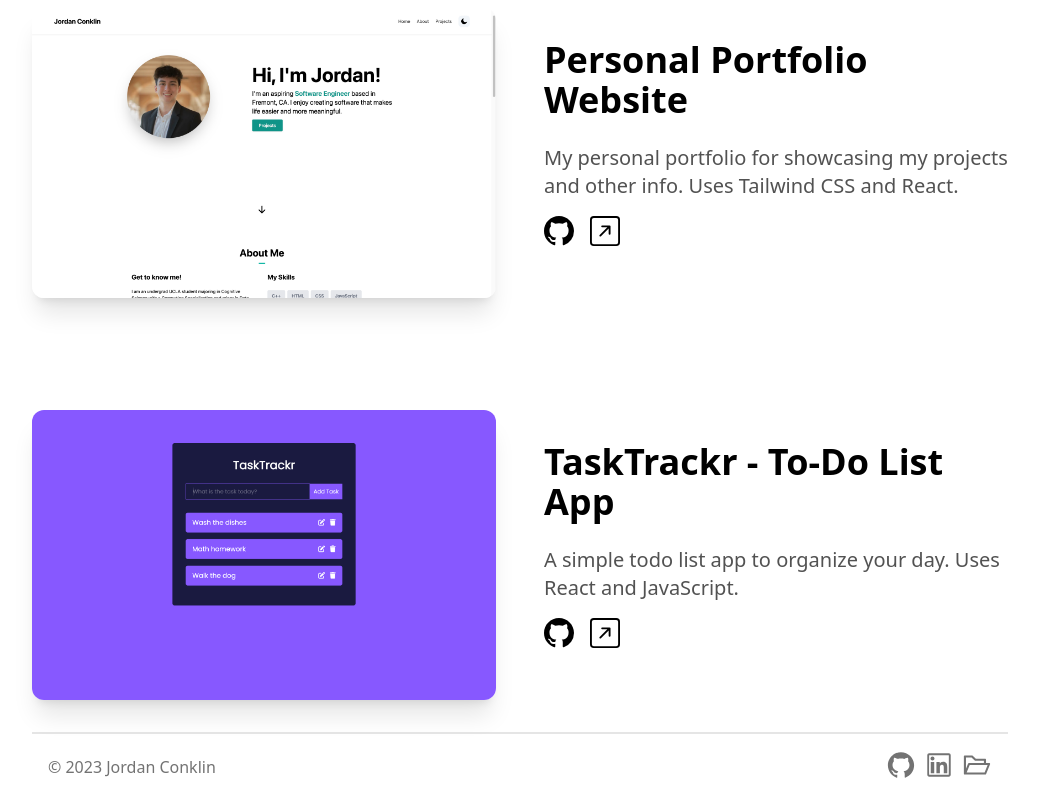
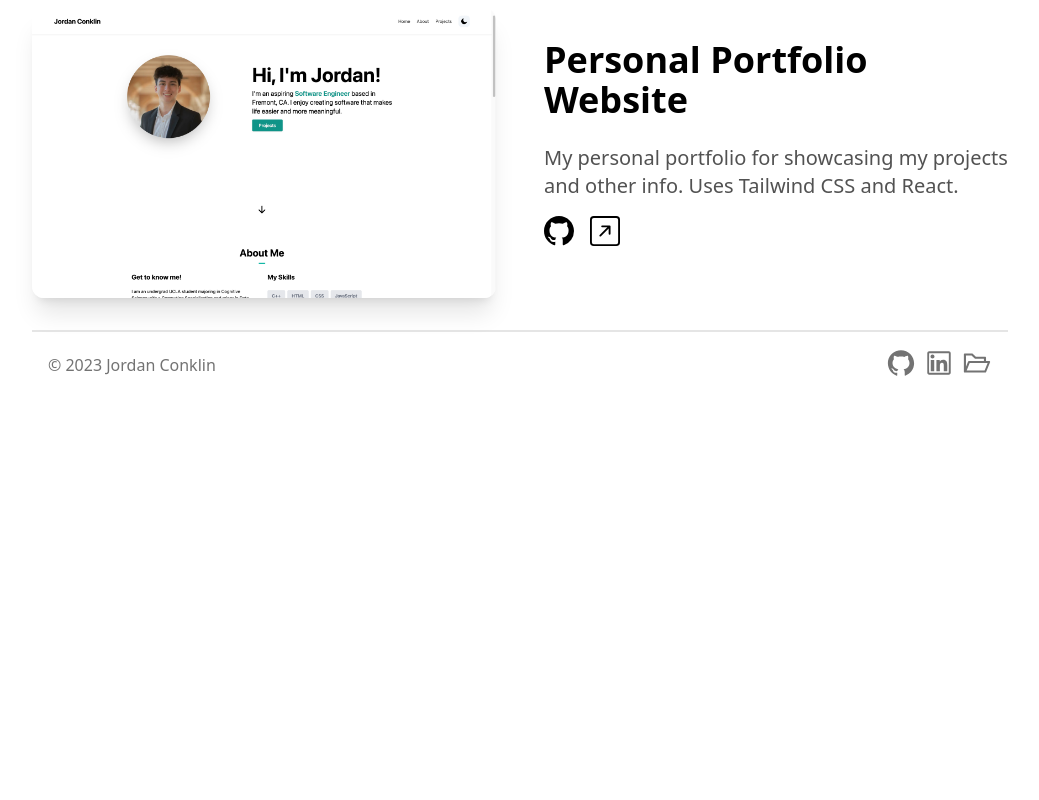
Before and after one commit to jordanconklin/jordan-conklin-personal-portfolio, a Next.js app: page / in a window 1280 px wide. Shown: the part 3564-4364 px from the top of the page, without its empty margins (120-1159 px from the left). After the commit the page ends 3962 px from the top, so only its background shows below. Built offline with nearby package versions, Linux system fonts and the light colour scheme.

Commit message:
rid of tasktrakr app

```diff
--- a/components/ProjectsSection.tsx
+++ b/components/ProjectsSection.tsx
@@ -49,14 +49,6 @@ const projects = [
     image: "/portfolio-website-image.png",
     github: "https://github.com/jordanconklin/personal-portfolio",
     link: "https://jordan-conklin-personal-portfolio.vercel.app",
-  },
-  {
-    name: "TaskTrackr - To-Do List App",
-    description:
-      "A simple todo list app to organize your day. Uses React and JavaScript.",
-    image: "/tasktrackr-image.png",
-    github: "https://github.com/jordanconklin/react-todo",
-    link: "https://tasktrackr-react.vercel.app/",
   },
 
 ]
```
